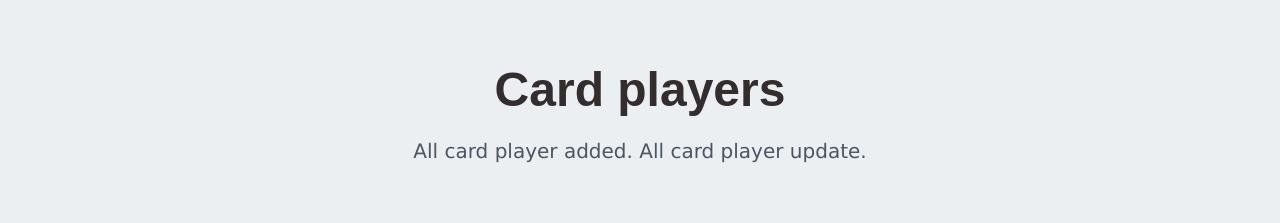
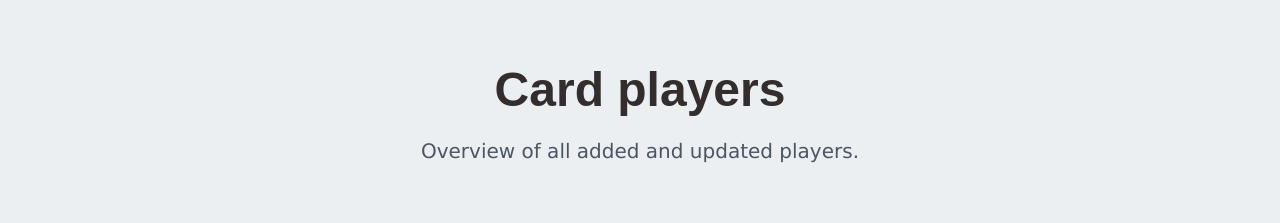
Before and after one commit to catalinbroinas/card-players, a React (Vite) app: page / in a window 1280 px wide. Shown: the top 223 px of the page. Built offline with nearby package versions, Linux system fonts and the light colour scheme.

Commit message:
content(Intro): update text

```diff
--- a/src/react/sections/Intro.jsx
+++ b/src/react/sections/Intro.jsx
@@ -4,7 +4,7 @@ function Intro() {
     <section className="intro">
       <h1 className="intro__title">Card players</h1>
       <p className="intro__text">
-        All card player added. All card player update.
+        Overview of all added and updated players.
       </p>
     </section>
   );
```
